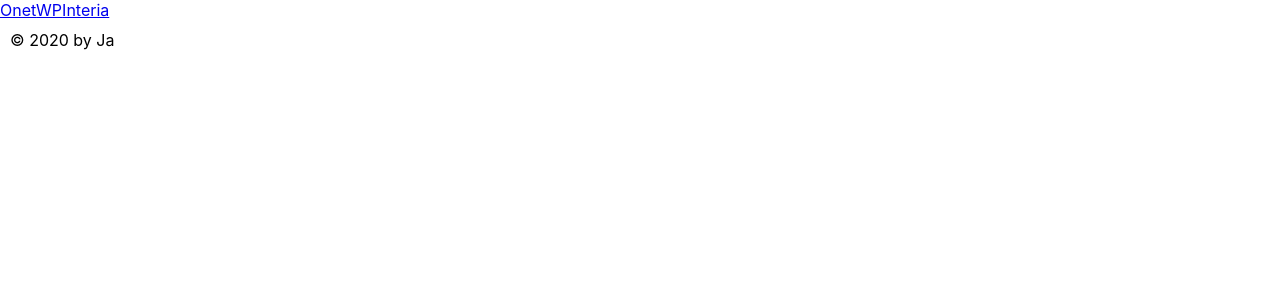
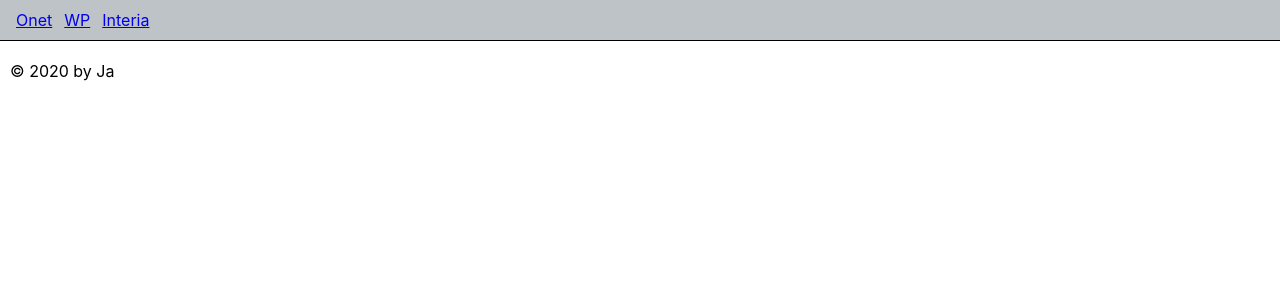
Before and after one commit to patrykomiotek/pd-react-app, a React (Create React App) app: page / in a window 1280 px wide. Shown: the top 300 px of the page. Built offline with nearby package versions, Linux system fonts and the light colour scheme.

Commit message:
styles for header

```diff
--- a/src/App.css
+++ b/src/App.css
@@ -2,6 +2,11 @@
   border-bottom: #000 1px solid;
   margin-bottom: 10px;
   padding: 10px;
+  background: #bdc3c7;
+}
+.Link {
+  margin-left: 6px;
+  margin-right: 6px;
 }
 .Footer {
   border-top: 10px;
--- a/src/App.js
+++ b/src/App.js
@@ -1,16 +1,15 @@
-import { Fragment} from 'react';
 import './App.css';
 
 function Link(props) {
   const { url, children } = props;
-  return <a href={url}>{children}</a>;
+  return <a className="Link" href={url}>{children}</a>;
 }
 
 function Menu(props) {
   return (
-    <Fragment>
+    <div className="Menu">
       {props.children}
-    </Fragment>
+    </div>
   );
 }
 
```
